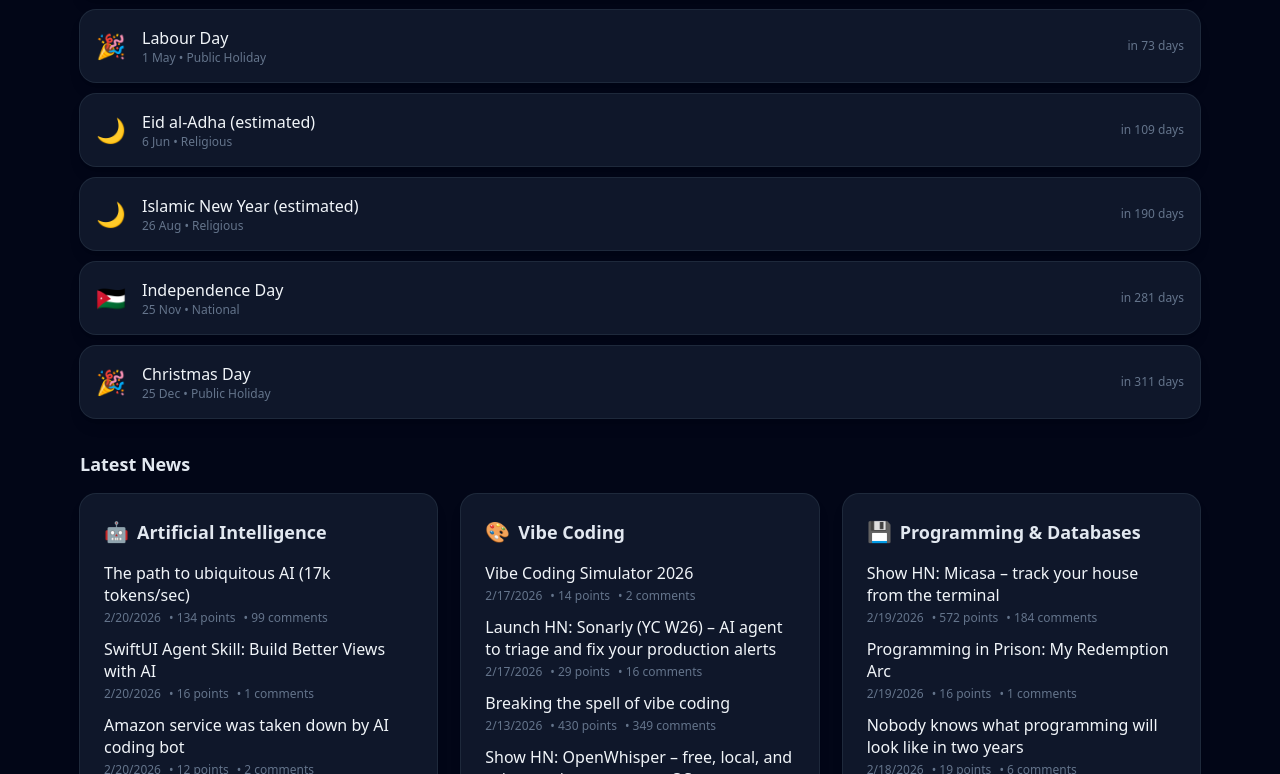
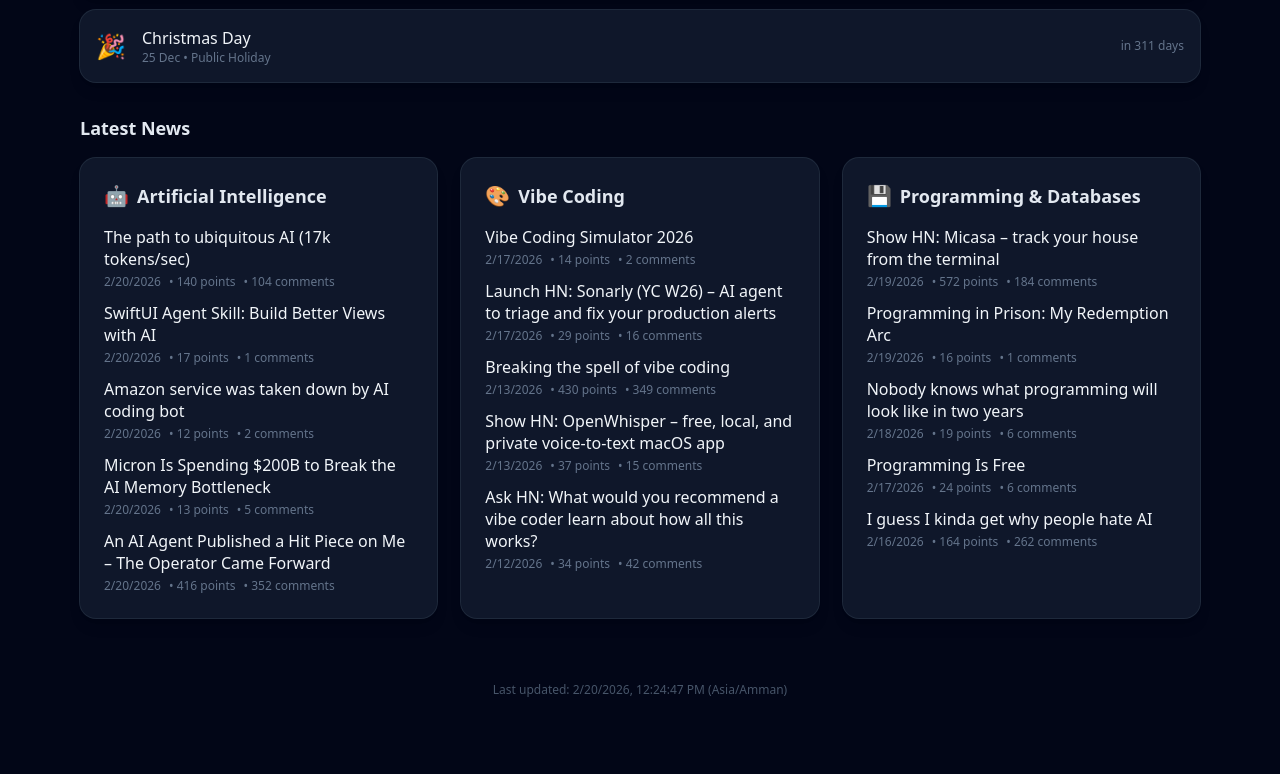
Before and after one commit to dev-knght/morning-dashboard, a React (Vite) app: page / in a window 1280 px wide. Shown: the part 1386-2160 px from the top of the page. After the commit the page ends 2132 px from the top, so only its background shows below. Built offline with nearby package versions, Linux system fonts and the light colour scheme; the HTML template or start-up script is replaced by a standard one.

Commit message:
fix(events): keep only fixed Gregorian public holidays (remove inaccurate lunar estimates)

```diff
--- a/public/data/dashboard.json
+++ b/public/data/dashboard.json
@@ -1,5 +1,5 @@
 {
-  "updatedAt": "2026-02-20T12:18:34.999Z",
+  "updatedAt": "2026-02-20T12:24:47.760Z",
   "timezone": "Asia/Amman",
   "weather": {
     "current": {
@@ -23,7 +23,7 @@
   "metals": {
     "goldUSD": 2850,
     "oilUSD": 79,
-    "updatedAt": "2026-02-20T12:18:34.999Z",
+    "updatedAt": "2026-02-20T12:24:47.760Z",
     "gold24KUSD": 91.63,
     "gold21KUSD": 80.18,
     "gold18KUSD": 68.72,
@@ -49,29 +49,9 @@
       "type": "Public Holiday"
     },
     {
-      "date": "2026-03-01",
-      "name": "Ramadan Start (estimated)",
-      "type": "Religious"
-    },
-    {
-      "date": "2026-03-31",
-      "name": "Eid al-Fitr (estimated)",
-      "type": "Religious"
-    },
-    {
       "date": "2026-05-01",
       "name": "Labour Day",
       "type": "Public Holiday"
-    },
-    {
-      "date": "2026-06-06",
-      "name": "Eid al-Adha (estimated)",
-      "type": "Religious"
-    },
-    {
-      "date": "2026-08-26",
-      "name": "Islamic New Year (estimated)",
-      "type": "Religious"
     },
     {
       "date": "2026-11-25",
@@ -89,14 +69,14 @@
       {
         "title": "The path to ubiquitous AI (17k tokens/sec)",
         "url": "https://taalas.com/the-path-to-ubiquitous-ai/",
-        "points": 134,
-        "comments": 99,
+        "points": 140,
+        "comments": 104,
         "created_at": "2026-02-20T10:32:52.000Z"
       },
       {
         "title": "SwiftUI Agent Skill: Build Better Views with AI",
         "url": "https://www.avanderlee.com/ai-development/swiftui-agent-skill-build-better-views-with-ai/",
-        "points": 16,
+        "points": 17,
         "comments": 1,
         "created_at": "2026-02-20T10:31:17.000Z"
       },
@@ -117,8 +97,8 @@
       {
         "title": "An AI Agent Published a Hit Piece on Me – The Operator Came Forward",
         "url": "https://theshamblog.com/an-ai-agent-wrote-a-hit-piece-on-me-part-4/",
-        "points": 410,
-        "comments": 350,
+        "points": 416,
+        "comments": 352,
         "created_at": "2026-02-20T03:05:08.000Z"
       }
     ],
```
Also changed, not shown: scripts/update-data.js (+2 -7 lines), 1 other file (tests, documents, lock files or other folders).
